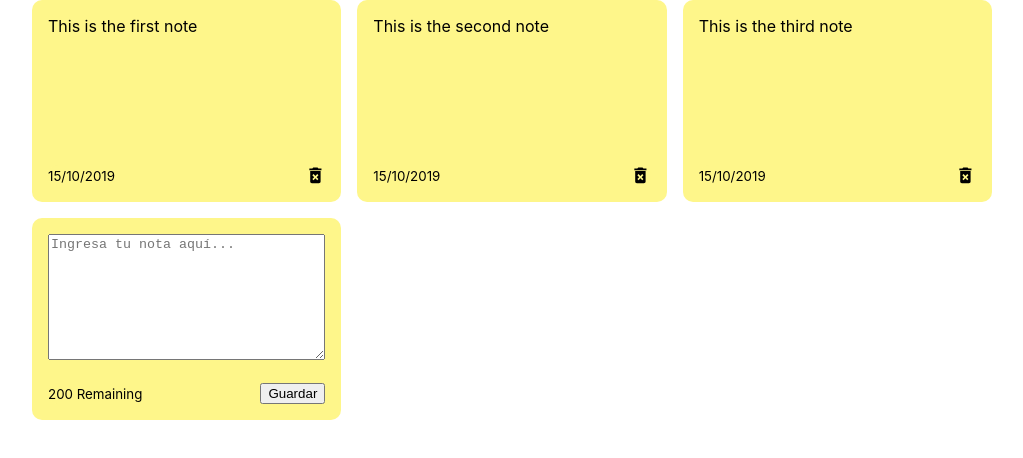
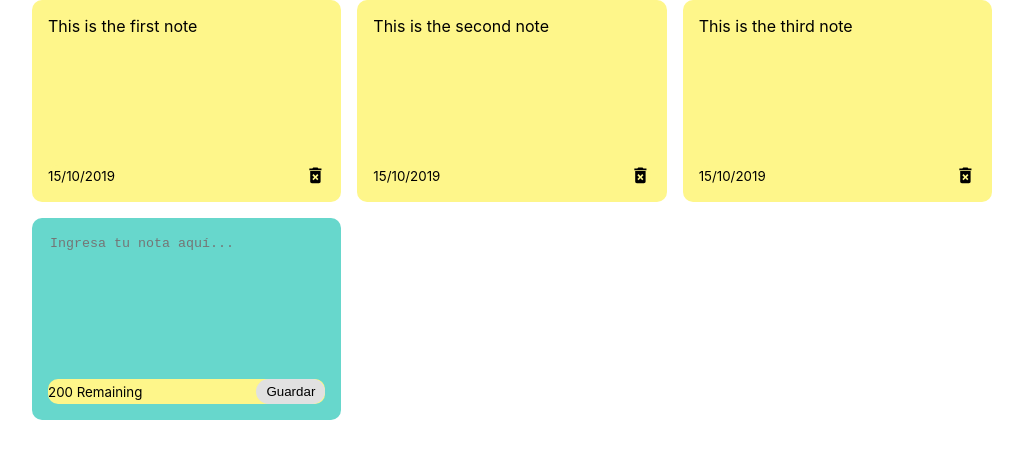
Before and after one commit to kyiroywops/postit-lol, a React (Create React App) app: page / in a window 1280 px wide. Shown: the top 458 px of the page, without its empty margins (128-1151 px from the left). Built offline with nearby package versions, Linux system fonts and the light colour scheme; the HTML template or start-up script is replaced by a standard one.

Commit message:
avance cositos

```diff
--- a/src/components/AddNote.js
+++ b/src/components/AddNote.js
@@ -1,7 +1,20 @@
+import { useState } from 'react';
+
 const AddNote = () => {
+    const [noteText, setNoteText] = useState('');
+
+    const handleChange = (event) => {
+        console.log(event.target.value);
+    }
     return(
         <div className='note new'>
-            <textarea rows="8" cols="10" placeholder="Ingresa tu nota aquí..."></textarea>
+            <textarea
+                rows="8"
+                cols="10"
+                placeholder="Ingresa tu nota aquí..."
+                value={noteText}
+                onChange={handleChange}
+            ></textarea>
             <div className='note-footer'>
                 <small>200 Remaining</small>
                 <button className='save'>Guardar</button>
--- a/src/components/NotesList.js
+++ b/src/components/NotesList.js
@@ -3,7 +3,7 @@ import AddNote from './AddNote';
 
 const NoteList = ({ notes }) => {
     return(
-        <div className="notes-list">
+        <div className='notes-list'>
             {notes.map((note) => (
                 <Note
                     id={note.id}
--- a/src/index.css
+++ b/src/index.css
@@ -43,3 +43,32 @@ code {
   background-color: #fef68a;
   border-radius: 10px;
 }
+
+/* parte del buscador */
+
+.note.new{
+  background-color: #67d7cc;
+}
+
+textarea{
+  border: none;
+  resize: none;
+  background-color: #67d7cc;
+}
+
+textarea:focus{
+  outline: none;
+
+}
+
+.save{
+  background-color: #e1e1e1;
+  border: none;
+  border-radius: 15px;
+  padding: 5px 10px 5px 10px;
+}
+
+.save:hover{
+  background-color: #ededed;
+  cursor: pointer;
+}
```
